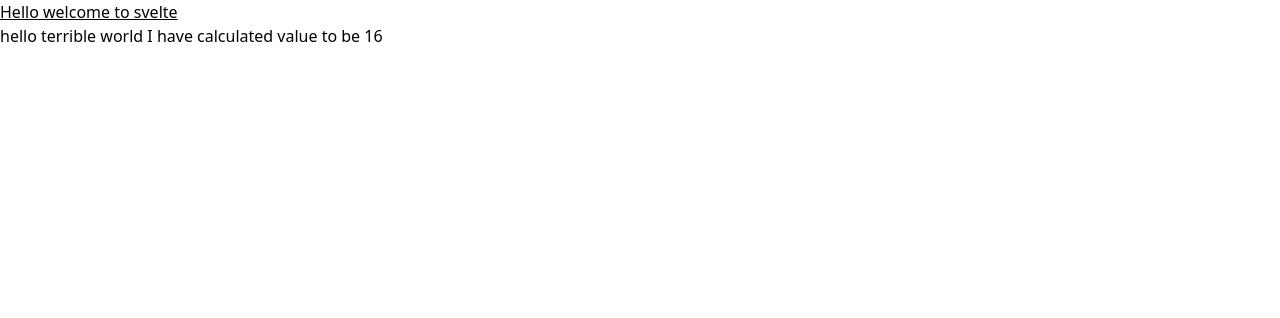
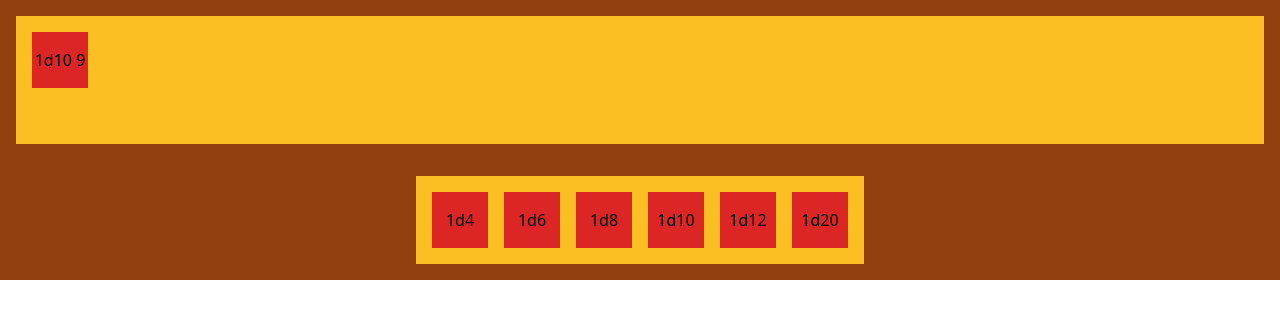
Before and after one commit to Lethargie1/Maptool-DiceTray, a Svelte app: page / in a window 1280 px wide. Shown: the top 318 px of the page. Built offline with nearby package versions, Linux system fonts and the light colour scheme; the HTML template or start-up script is replaced by a standard one.

Commit message:
managed to start rolling dice

```diff
--- a/package.json
+++ b/package.json
@@ -16,6 +16,7 @@
     "@rollup/plugin-babel": "^5.3.1",
     "@rollup/plugin-html": "^0.2.4",
     "@rollup/plugin-node-resolve": "^14.1.0",
+    "@rollup/plugin-replace": "^4.0.0",
     "autoprefixer": "^10.4.12",
     "postcss": "^8.4.16",
     "postcss-load-config": "^4.0.1",
@@ -25,5 +26,8 @@
     "svelte": "^3.50.1",
     "svelte-preprocess": "^4.10.7",
     "tailwindcss": "^3.1.8"
+  },
+  "dependencies": {
+    "immer": "^9.0.15"
   }
 }
--- a/rollup.config.js
+++ b/rollup.config.js
@@ -3,7 +3,7 @@
 import html from '@rollup/plugin-html';
 import { babel } from '@rollup/plugin-babel';
 import livereload from 'rollup-plugin-livereload'
-
+import replace from '@rollup/plugin-replace';
 
 import preprocess from 'svelte-preprocess';
 import tailwind from 'tailwindcss'
@@ -38,6 +38,12 @@
       html({
         publicPath: './'
       }),
+      replace({
+        'process.env.NODE_ENV': JSON.stringify('development'),
+        __buildDate__: () => JSON.stringify(new Date()),
+        __buildVersion: 1,
+        preventAssignment:true
+      }),
       babel({ babelHelpers: 'bundled' }),
       commandLineArgs.configDebug && livereload(),
     ]
--- a/src/App.svelte
+++ b/src/App.svelte
@@ -1,14 +1,41 @@
 <script>
-    export let name
-    let value = 0
-    value = 5+3
-    value = value * 2
+    import { trayContent, PossibleDices } from "./diceStore.js";
+    import produce from "immer";
+    import Dice from "./Dice.svelte";
+    import { DiceObj } from "./diceStore.js";
+
+    const addDice =(oldDice) => draftState => {draftState.push(DiceObj.from(oldDice))}
+    function handleDiceAdd(possibleDice) {
+        trayContent.update(state =>
+        produce(state,addDice(possibleDice))
+        );
+    }
+
+    function handleDiceRoll(index) {
+        trayContent.update((oldTray) => produce(oldTray, draft => {draft[index].value= draft[index].roll()}));
+    }
 </script>
 
-<div>
-    <h1 class="text-m font-medium underline">Hello welcome to svelte</h1>
-    hello terrible {name}
-    I have calculated value to be {value}
+<div class=" bg-amber-800 p-4">
+    <div class="bg-amber-400 h-32 flex justify-start flex-wrap gap-4 p-4">
+        {#each $trayContent as diceContent, i}
+            <Dice {diceContent} rerollAction={() => handleDiceRoll(i)} />
+        {/each}
+    </div>
+</div>
+<div class=" bg-amber-800 p-4 flex justify-center">
+    <div class="bg-amber-400 flex items-center gap-4 p-4 justify-center">
+        {#each PossibleDices as Rollable}
+            <div
+                class=" bg-red-600 w-14 h-14 flex items-center justify-center hover:ring-2"
+                on:click={() => handleDiceAdd(Rollable)}
+            >
+                <div class="text-center">
+                    {Rollable.display}
+                </div>
+            </div>
+        {/each}
+    </div>
 </div>
 
 <style global lang="postcss">
--- /dev/null
+++ b/src/Dice.svelte
@@ -0,0 +1,14 @@
+
+
+<script>
+    import {DiceObj} from "./diceStore.js"
+
+
+    export let diceContent = new Dice(6)
+    export let rerollAction;
+</script>
+
+<div class="w-14 h-14 bg-red-600 flex justify-center items-center text-center " on:click={rerollAction}>
+    {diceContent.display}
+    {diceContent.value}
+</div>
--- /dev/null
+++ b/src/diceStore.js
@@ -0,0 +1,37 @@
+import { writable } from "svelte/store";
+import produce from "immer";
+import {immerable} from "immer"
+
+export class DiceObj {
+    [immerable] = true
+    maximum;
+    value;
+
+    constructor(maximum){
+        this.maximum = maximum
+        this.value = Math.floor(Math.random()*(this.maximum-1))+1
+    }
+    static from(other){
+        let newDice = new DiceObj(other.maximum)
+        return newDice;
+    }
+
+    get display(){
+        return "1d"+this.maximum
+    }
+
+    roll() { return  Math.floor(Math.random()*(this.maximum-1))+1 }
+
+}
+
+export let trayContent = new writable([
+    new DiceObj(10)
+]);
+
+
+
+
+
+export const PossibleDices =[
+    new DiceObj(4),new DiceObj(6),new DiceObj(8),new DiceObj(10),new DiceObj(12),new DiceObj(20)
+]
```
Also changed, not shown: 1 other file (tests, documents, lock files or other folders).
